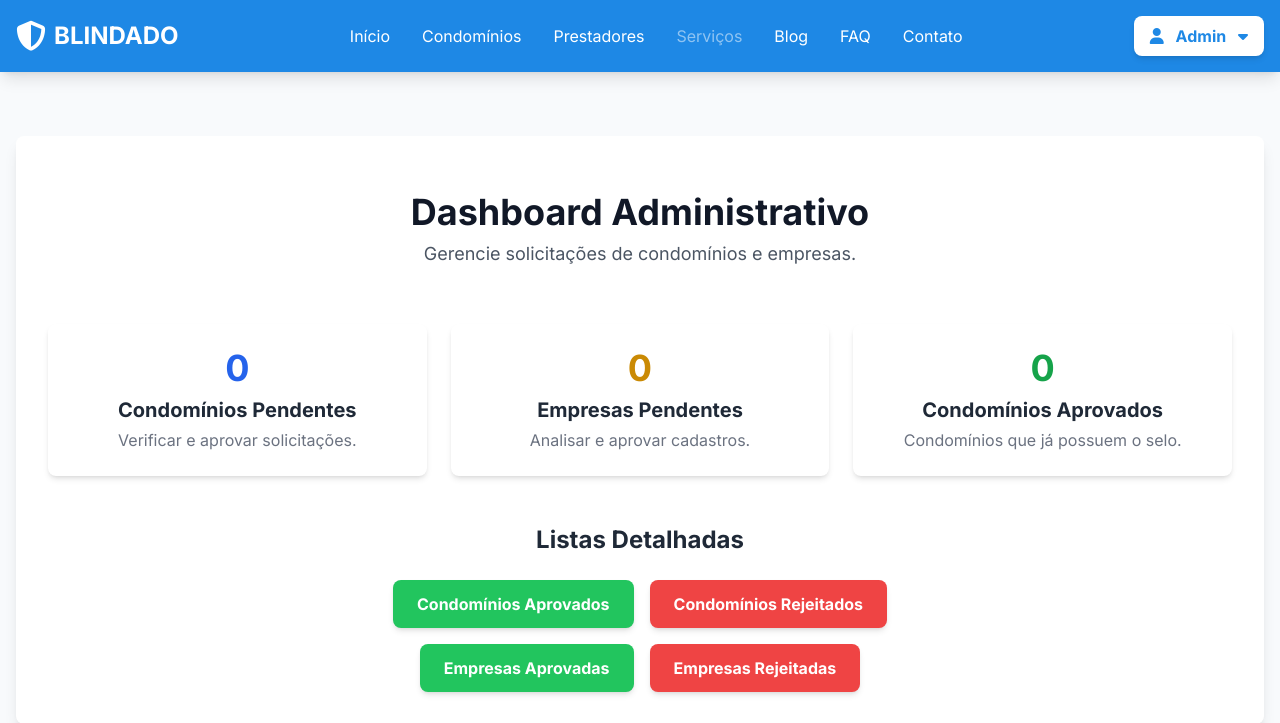
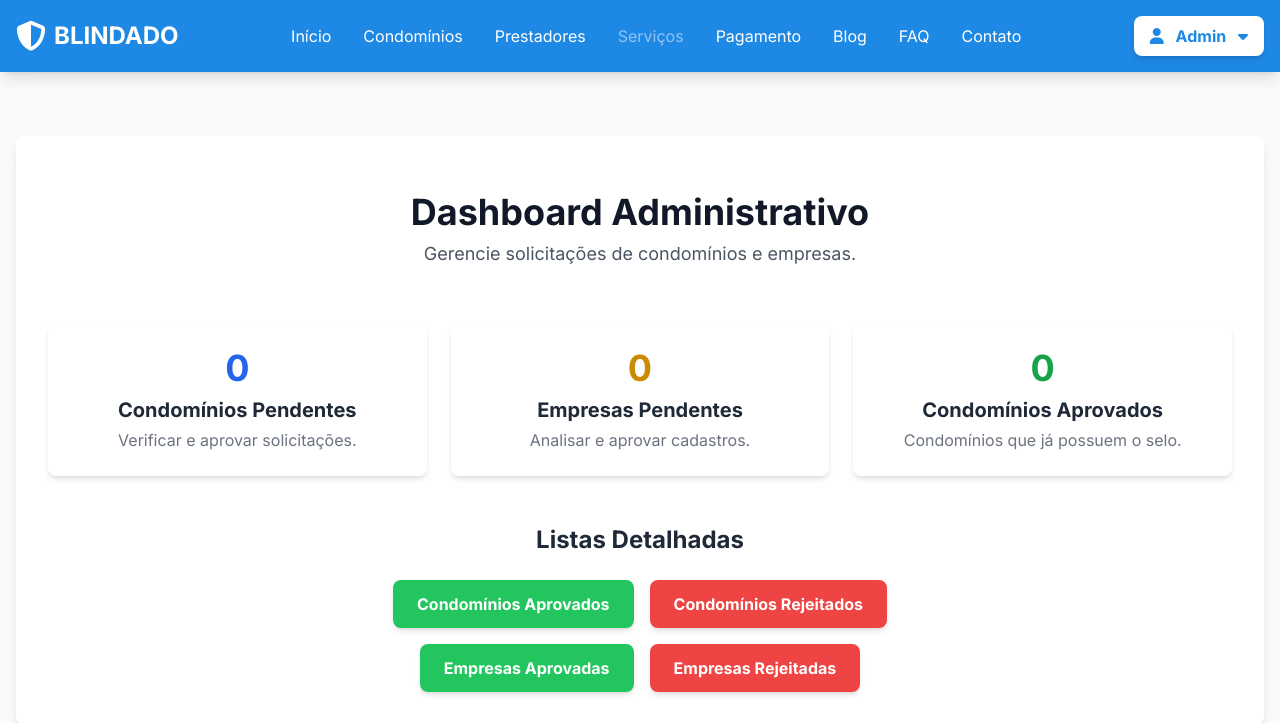
Before and after one commit to Guilherme-d3v/novo-projeto, a Flask app: page /admin in a window 1280 px wide. Shown: the top 723 px of the page. Run offline with Flask 3, Linux system fonts and the light colour scheme; the visitor is signed in with stand-in values (Sample User, id 1); data comes from the database, SQL or seed files in the repository; some libraries are stand-ins or nearby versions.

Commit message:
feat: add link do pricing para o base
adicionando uma rota para o pricing.html a partir do base.html

```diff
--- a/templates/base.html
+++ b/templates/base.html
@@ -55,6 +55,7 @@
                     <a href="{{ url_for('lista_certificados') }}" class="hover:text-blindado-light-blue transition duration-300">Condomínios</a>
                     <a href="{{ url_for('lista_empresas') }}" class="hover:text-blindado-light-blue transition duration-300">Prestadores</a>
                     <a href="#" class="hover:text-blindado-light-blue transition duration-300 opacity-50 cursor-not-allowed" title="Em breve">Serviços</a>
+                    <a href="{{ url_for('pricing') }}" class="hover:text-blindado-light-blue transition duration-300">Pagamento</a>
                     <a href="{{ url_for('blog') }}" class="hover:text-blindado-light-blue transition duration-300">Blog</a>
                     <a href="{{ url_for('faq') }}" class="hover:text-blindado-light-blue transition duration-300">FAQ</a>
                     <a href="{{ url_for('contato') }}" class="hover:text-blindado-light-blue transition duration-300">Contato</a>
```
